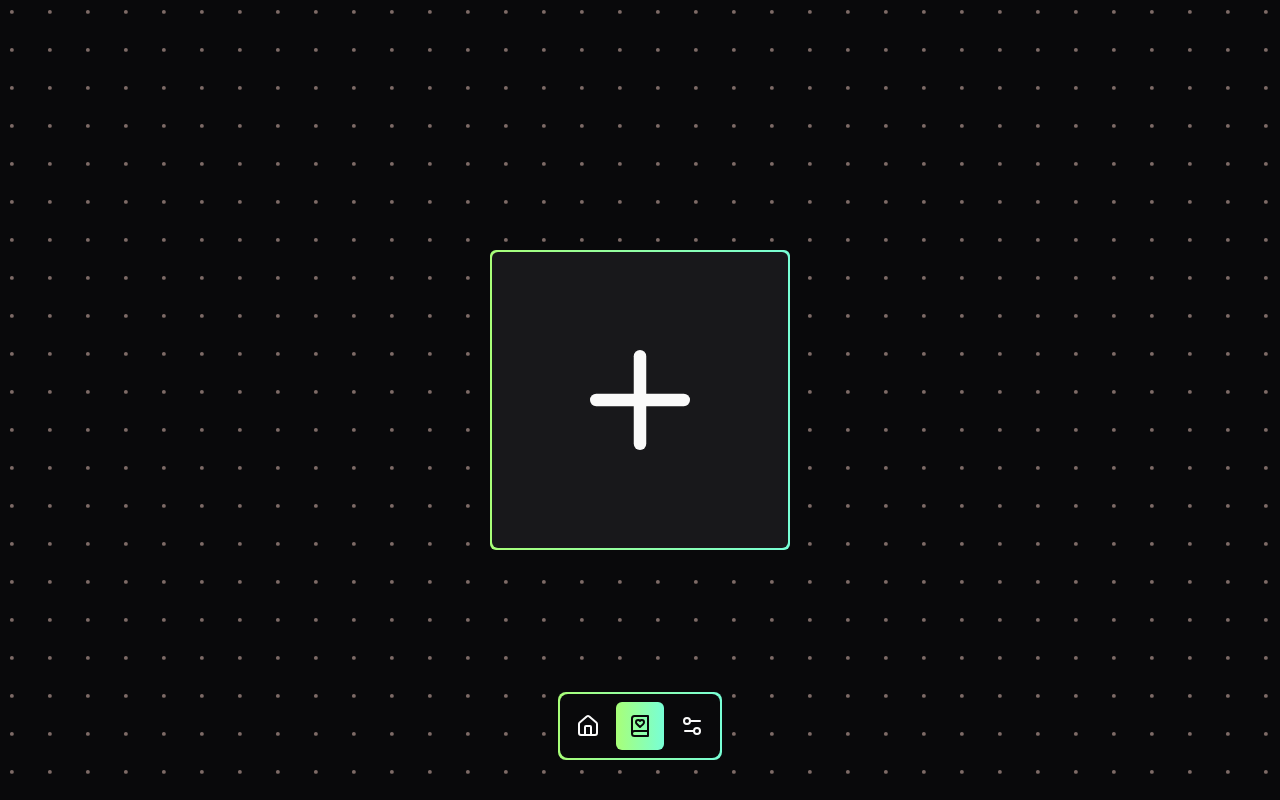
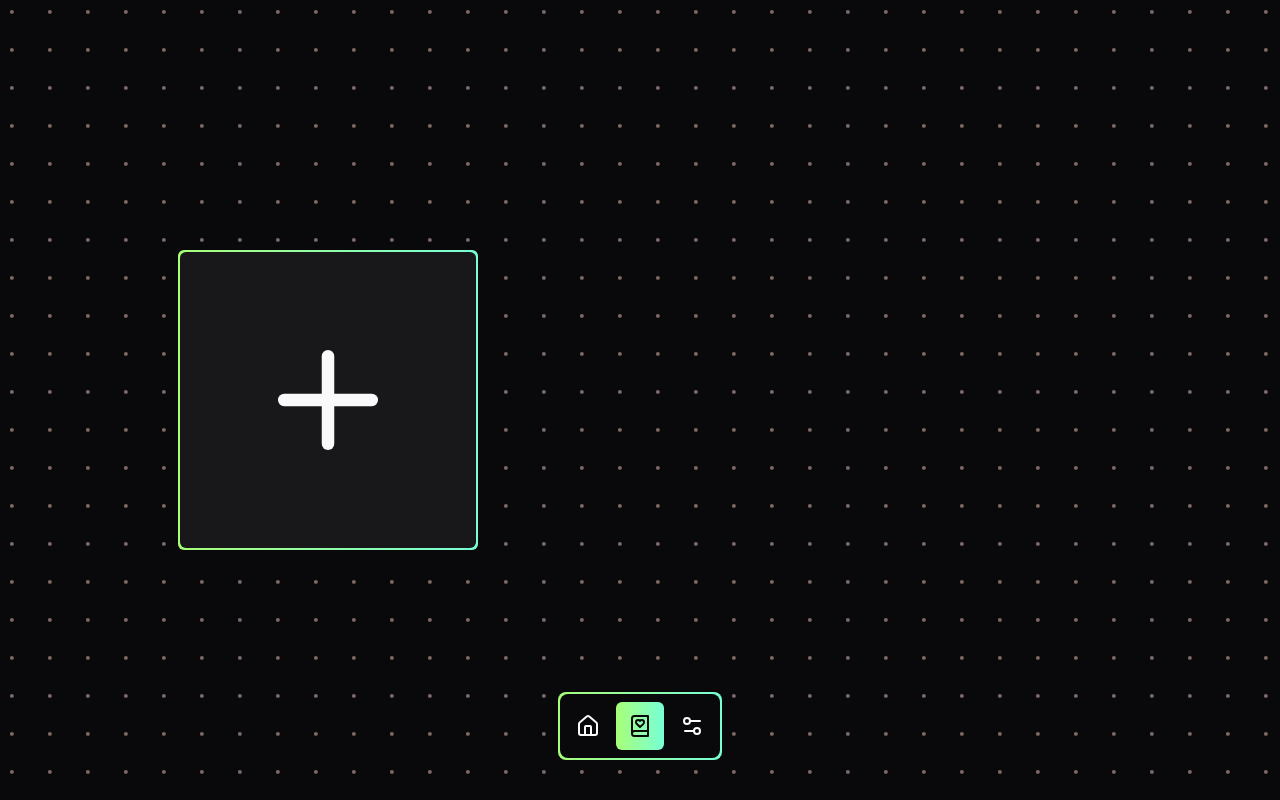
Before and after one commit to hongducdev/pomodoro, a Next.js app: page /profile in a window 1280 px wide. Built offline with nearby package versions, Linux system fonts and the light colour scheme.

Commit message:
Add a button to add profile when there is a previous profile

```diff
--- a/app/(main)/(route)/profile/page.tsx
+++ b/app/(main)/(route)/profile/page.tsx
@@ -1,25 +1,22 @@
-"use client"
+"use client";
 import ProfileItem from "@/components/profile-item";
 import useProfile from "@/hooks/useProfile";
 import CreateProfile from "@/components/create-profile";
 
 const ProfilePage = () => {
 
-	const {profiles} = useProfile()
+	const {profiles} = useProfile();
 
 	return (
-		<div>
+		<div className="grid grid-cols-3 gap-3">
 			{
-				profiles && profiles.length > 0 ? (<div className="grid grid-cols-3 gap-3">
-					{
-						profiles.map((profile) => (
-							<ProfileItem key={profile.id} profile={profile}/>
-						))
-					}
-				</div>) : (
-					<CreateProfile/>
+				profiles && profiles.length > 0 && (
+					profiles.map((profile) => (
+						<ProfileItem key={profile.id} profile={profile}/>
+					))
 				)
 			}
+			<CreateProfile/>
 		</div>
 	);
 };
--- a/components/profile-item.tsx
+++ b/components/profile-item.tsx
@@ -1,4 +1,8 @@
 import { IProfile } from "@/@types";
+
+const padTime = (time: number): string => {
+	return time < 10 ? `0${time}` : `${time}`;
+};
 
 const ProfileItem = ({profile}: { profile: IProfile }) => {
 	return (
@@ -19,7 +23,7 @@ const ProfileItem = ({profile}: { profile: IProfile }) => {
 				<span
 					className={`absolute font-medium text-zinc-50 transition-all duration-300 ease-in-out bottom-5 left-1/2 -translate-x-1/2 group-hover:text-zinc-800`}
 				>
-          {profile.minutes} : {profile.seconds}
+          {padTime(profile.minutes)} : {padTime(profile.seconds)}
         </span>
 			</div>
 		</div>
--- a/package.json
+++ b/package.json
@@ -29,7 +29,8 @@
     "react-hook-form": "^7.52.0",
     "tailwind-merge": "^2.3.0",
     "tailwindcss-animate": "^1.0.7",
-    "zod": "^3.23.8"
+    "zod": "^3.23.8",
+    "zustand": "^4.5.2"
   },
   "devDependencies": {
     "@types/node": "^20",
```
Also changed, not shown: 1 other file (tests, documents, lock files or other folders).
